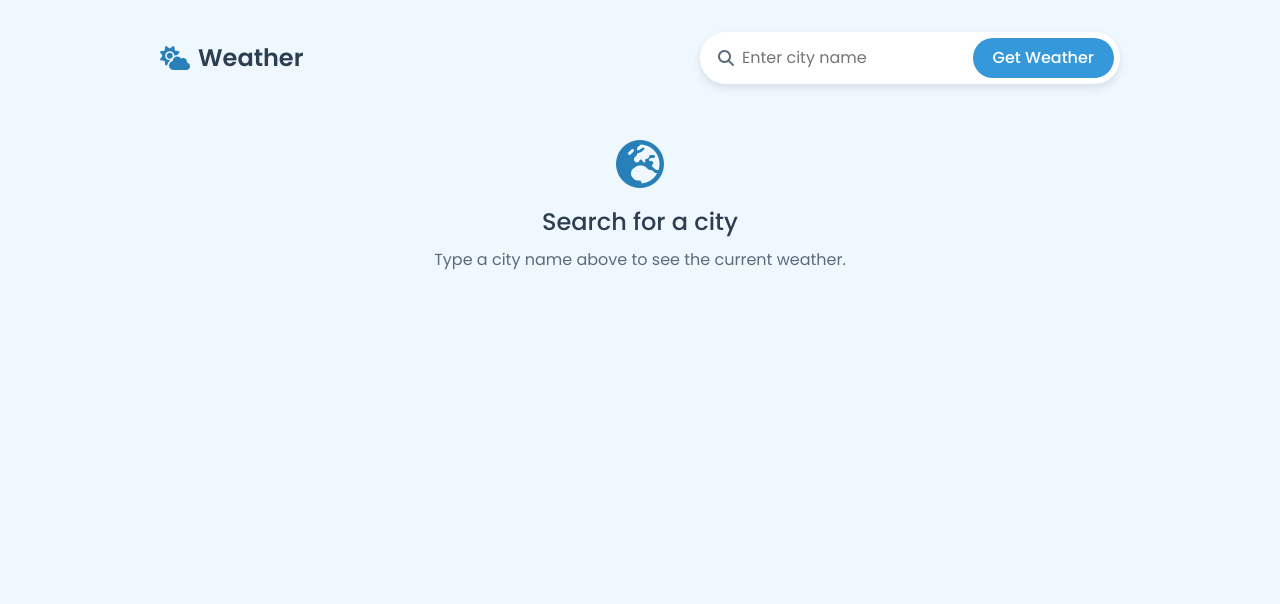
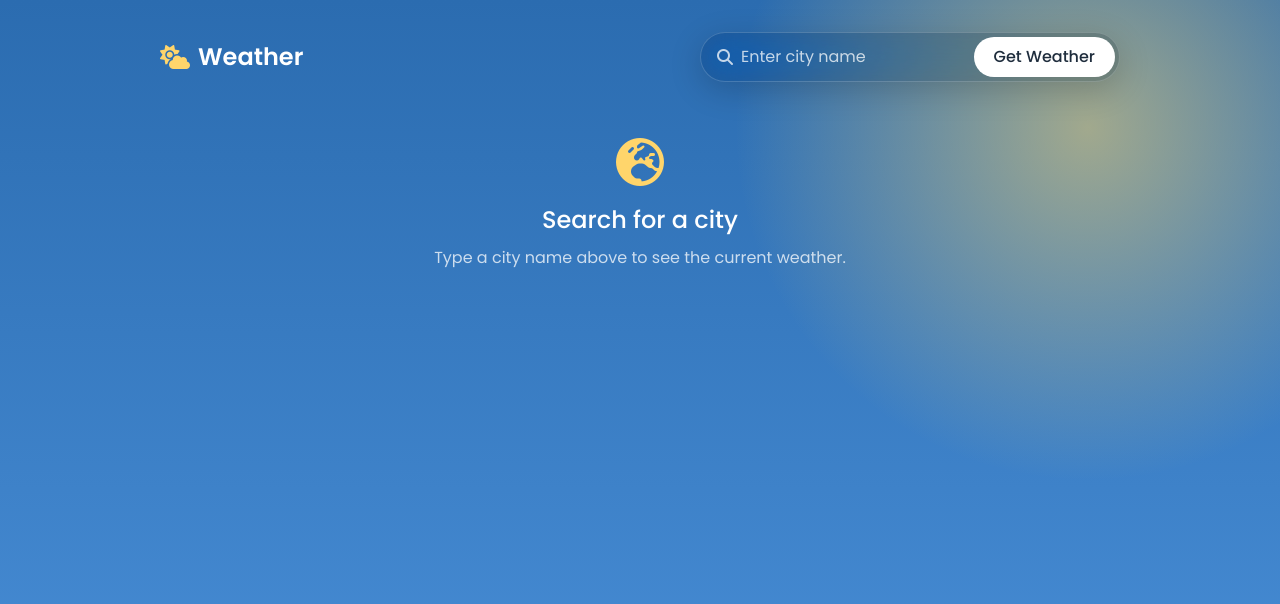
Before and after one commit to Laloka2000/weather-app, a Vue app: page / in a window 1280 px wide. Shown: the top 604 px of the page. Built offline with nearby package versions, Linux system fonts and the light colour scheme; no server answers.

Commit message:
feat: live sky themes with day/night and glass cards

```diff
--- a/src/App.vue
+++ b/src/App.vue
@@ -1,5 +1,5 @@
 <template>
-  <div class="weather-app" :class="weatherClass">
+  <div class="weather-app" :class="skyClass">
     <div class="container">
       <header class="app-header">
         <h1 class="app-title">
@@ -29,6 +29,7 @@ import ErrorMessage from "./components/ErrorMessage.vue";
 import SearchBar from "./components/SearchBar.vue";
 import WeatherDetails from "./components/WeatherDetails.vue";
 import { getCurrentWeather } from "./services/weatherApi";
+import { getSkyTheme } from "./utils/theme.js";
 
 export default {
   name: "App",
@@ -39,8 +40,7 @@ export default {
     ErrorMessage,
     EmptyState,
   },
-  data()
-  {
+  data() {
     return {
       weather: null,
       error: null,
@@ -48,17 +48,13 @@ export default {
     };
   },
   computed: {
-    weatherClass()
-    {
-      if (!this.weather) return "weather--default";
-      return `weather--${this.weather.weather[0].main.toLowerCase()}`;
+    skyClass() {
+      return getSkyTheme(this.weather);
     },
   },
   methods: {
-    async fetchWeather(city)
-    {
-      if (!city)
-      {
+    async fetchWeather(city) {
+      if (!city) {
         this.error = "Please enter a city name!";
         return;
       }
@@ -66,15 +62,12 @@ export default {
       this.loading = true;
       this.error = null;
 
-      try
-      {
+      try {
         this.weather = await getCurrentWeather(city);
-      } catch (err)
-      {
+      } catch (err) {
         this.weather = null;
         this.error = err.message;
-      } finally
-      {
+      } finally {
         this.loading = false;
       }
     },
@@ -84,10 +77,30 @@ export default {
 
 <style scoped>
 .weather-app {
+  position: relative;
+  isolation: isolate;
+  overflow: hidden;
   min-height: 100vh;
   padding: var(--space-6) var(--space-4);
-  background: var(--sky-default);
-  transition: background var(--transition-slow);
+  color: var(--color-text);
+  background: linear-gradient(180deg, var(--sky-top), var(--sky-bottom));
+  transition:
+    --sky-top var(--transition-sky),
+    --sky-bottom var(--transition-sky),
+    --sky-glow var(--transition-sky);
+}
+
+.weather-app::before {
+  content: "";
+  position: absolute;
+  top: -20vmax;
+  right: -15vmax;
+  z-index: -1;
+  width: 60vmax;
+  height: 60vmax;
+  border-radius: 50%;
+  background: radial-gradient(circle, var(--sky-glow), transparent 65%);
+  pointer-events: none;
 }
 
 .container {
--- a/src/assets/main.css
+++ b/src/assets/main.css
@@ -15,15 +15,6 @@
   --color-border: #2c3e50;
   --color-focus-ring: rgba(52, 152, 219, 0.35);
   --color-danger-bg: #fdecea;
-
-  /* Sky backgrounds (a 4. fázisban ezekből lesznek színátmenetek) */
-  --sky-default: #f0f8ff;
-  --sky-clear: #87ceeb;
-  --sky-clouds: #d3d3d3;
-  --sky-rain: #a9a9a9;
-  --sky-snow: #eef6fb;
-  --sky-thunderstorm: #5b5470;
-  --sky-mist: #c9d1d9;
 
   /* Typography */
   --font-family: "Poppins", system-ui, -apple-system, "Segoe UI", Roboto, sans-serif;
@@ -65,6 +56,7 @@
   --transition-fast: 150ms ease;
   --transition-base: 300ms ease;
   --transition-slow: 600ms ease;
+  --transition-sky: 1s ease;
 
   /* Layout */
   --container-width: 960px;
--- /dev/null
+++ b/src/assets/themes.css
@@ -0,0 +1,134 @@
+/* Animatable sky colors */
+
+@property --sky-top {
+  syntax: "<color>";
+  inherits: true;
+  initial-value: #2b6cb0;
+}
+
+@property --sky-bottom {
+  syntax: "<color>";
+  inherits: true;
+  initial-value: #4a90d9;
+}
+
+@property --sky-glow {
+  syntax: "<color>";
+  inherits: true;
+  initial-value: rgba(255, 214, 107, 0.55);
+}
+
+/* Modes: dark sky (default) and light sky */
+
+.weather-app {
+  --color-text: #ffffff;
+  --color-heading: #ffffff;
+  --color-text-muted: rgba(255, 255, 255, 0.75);
+  --color-accent: #ffd56b;
+  --color-primary: #ffffff;
+  --color-primary-hover: rgba(255, 255, 255, 0.85);
+  --color-on-primary: #1f2d3d;
+  --color-focus-ring: rgba(255, 255, 255, 0.6);
+  --glass-bg: rgba(15, 23, 42, 0.22);
+  --glass-border: rgba(255, 255, 255, 0.18);
+  --glass-shadow: 0 8px 32px rgba(0, 0, 0, 0.18);
+}
+
+.sky--snow-day,
+.sky--mist-day {
+  --color-text: #1f2d3d;
+  --color-heading: #1f2d3d;
+  --color-text-muted: #4a5868;
+  --color-accent: #2b6cb0;
+  --color-primary: #1f2d3d;
+  --color-primary-hover: #2c3e50;
+  --color-on-primary: #ffffff;
+  --color-focus-ring: rgba(43, 108, 176, 0.4);
+  --glass-bg: rgba(255, 255, 255, 0.55);
+  --glass-border: rgba(255, 255, 255, 0.7);
+  --glass-shadow: 0 8px 32px rgba(31, 45, 61, 0.12);
+}
+
+/* Skies */
+.sky--default,
+.sky--clear-day {
+  --sky-top: #2b6cb0;
+  --sky-bottom: #4a90d9;
+  --sky-glow: rgba(255, 214, 107, 0.55);
+}
+
+.sky--clear-night {
+  --sky-top: #0b1026;
+  --sky-bottom: #2b2f5e;
+  --sky-glow: rgba(220, 225, 255, 0.22);
+}
+
+.sky--clouds-day {
+  --sky-top: #4a5d70;
+  --sky-bottom: #7f93a6;
+  --sky-glow: rgba(255, 255, 255, 0.2);
+}
+
+.sky--clouds-night {
+  --sky-top: #1c2533;
+  --sky-bottom: #3b4757;
+  --sky-glow: rgba(255, 255, 255, 0.08);
+}
+
+.sky--rain-day {
+  --sky-top: #2c3e50;
+  --sky-bottom: #4c6a85;
+  --sky-glow: rgba(255, 255, 255, 0.08);
+}
+
+.sky--rain-night {
+  --sky-top: #0f1a24;
+  --sky-bottom: #2a3a4a;
+  --sky-glow: rgba(255, 255, 255, 0.05);
+}
+
+.sky--thunderstorm-day {
+  --sky-top: #2d2640;
+  --sky-bottom: #5b4b7a;
+  --sky-glow: rgba(180, 140, 255, 0.22);
+}
+
+.sky--thunderstorm-night {
+  --sky-top: #120e1f;
+  --sky-bottom: #352a50;
+  --sky-glow: rgba(180, 140, 255, 0.15);
+}
+
+.sky--snow-day {
+  --sky-top: #a8c0d6;
+  --sky-bottom: #e6eef5;
+  --sky-glow: rgba(255, 255, 255, 0.7);
+}
+
+.sky--snow-night {
+  --sky-top: #2a3a55;
+  --sky-bottom: #5d7290;
+  --sky-glow: rgba(220, 230, 255, 0.18);
+}
+
+.sky--mist-day {
+  --sky-top: #9aa5ae;
+  --sky-bottom: #d5dbe0;
+  --sky-glow: rgba(255, 255, 255, 0.5);
+}
+
+.sky--mist-night {
+  --sky-top: #2f353b;
+  --sky-bottom: #59626b;
+  --sky-glow: rgba(255, 255, 255, 0.1);
+}
+
+/* Glass surface */
+
+.glass {
+  background: var(--glass-bg);
+  border: 1px solid var(--glass-border);
+  box-shadow: var(--glass-shadow);
+  -webkit-backdrop-filter: blur(16px) saturate(140%);
+  backdrop-filter: blur(16px) saturate(140%);
+}
--- a/src/components/CurrentWeather.vue
+++ b/src/components/CurrentWeather.vue
@@ -1,5 +1,5 @@
 <template>
-  <section class="current-weather">
+  <section class="current-weather glass">
     <h2 class="location">
       <i class="fas fa-location-dot" aria-hidden="true"></i>
       {{ weather.name }}, {{ weather.sys.country }}
@@ -63,9 +63,7 @@ export default {
 .current-weather {
   padding: var(--space-6);
   text-align: center;
-  background-color: var(--color-surface);
   border-radius: var(--radius-xl);
-  box-shadow: var(--shadow-md);
 }
 
 .location {
--- a/src/components/SearchBar.vue
+++ b/src/components/SearchBar.vue
@@ -1,5 +1,5 @@
 <template>
-  <form class="search-container" role="search" @submit.prevent="onSubmit">
+  <form class="search-container glass" role="search" @submit.prevent="onSubmit">
     <i class="fas fa-magnifying-glass search-icon" aria-hidden="true"></i>
     <input v-model="city" class="city-input" placeholder="Enter city name" aria-label="City name" />
     <button type="submit" :disabled="loading" class="search-btn">
@@ -39,20 +39,14 @@ export default {
   gap: var(--space-2);
   width: 100%;
   padding: var(--space-1) var(--space-1) var(--space-1) var(--space-4);
-  background-color: var(--color-surface);
-  border: 2px solid transparent;
   border-radius: var(--radius-full);
-  box-shadow: var(--shadow-md);
-  transition:
-    border-color var(--transition-fast),
-    box-shadow var(--transition-fast);
+  transition: box-shadow var(--transition-fast);
 }
 
 .search-container:focus-within {
-  border-color: var(--color-primary);
   box-shadow:
     0 0 0 3px var(--color-focus-ring),
-    var(--shadow-md);
+    var(--glass-shadow);
 }
 
 .search-icon {
@@ -65,6 +59,10 @@ export default {
   padding: var(--space-2) 0;
   background: transparent;
   border: none;
+}
+
+.city-input::placeholder {
+  color: var(--color-text-muted);
 }
 
 .city-input:focus-visible {
--- a/src/components/WeatherDetails.vue
+++ b/src/components/WeatherDetails.vue
@@ -1,6 +1,6 @@
 <template>
   <ul class="weather-details">
-    <li v-for="item in details" :key="item.label" class="tile">
+    <li v-for="item in details" :key="item.label" class="tile glass">
       <span class="tile-label">
         <i class="fas" :class="item.icon" aria-hidden="true"></i>
         {{ item.label }}
@@ -55,9 +55,7 @@ export default {
   flex-direction: column;
   gap: var(--space-2);
   padding: var(--space-4);
-  background-color: var(--color-surface);
   border-radius: var(--radius-lg);
-  box-shadow: var(--shadow-sm);
 }
 
 .tile-label {
--- a/src/main.js
+++ b/src/main.js
@@ -1,5 +1,6 @@
 import { createApp } from "vue";
 import App from "./App.vue";
 import "./assets/main.css";
+import "./assets/themes.css";
 
 createApp(App).mount("#app");
--- /dev/null
+++ b/src/utils/theme.js
@@ -0,0 +1,18 @@
+const conditionGroups = {
+  Clear: "clear",
+  Clouds: "clouds",
+  Rain: "rain",
+  Drizzle: "rain",
+  Thunderstorm: "thunderstorm",
+  Snow: "snow",
+};
+
+export function getSkyTheme(weather) {
+  if (!weather) return "sky--default";
+
+  const { main, icon } = weather.weather[0];
+  const group = conditionGroups[main] || "mist";
+  const time = icon.endsWith("n") ? "night" : "day";
+
+  return `sky--${group}-${time}`;
+}
```
